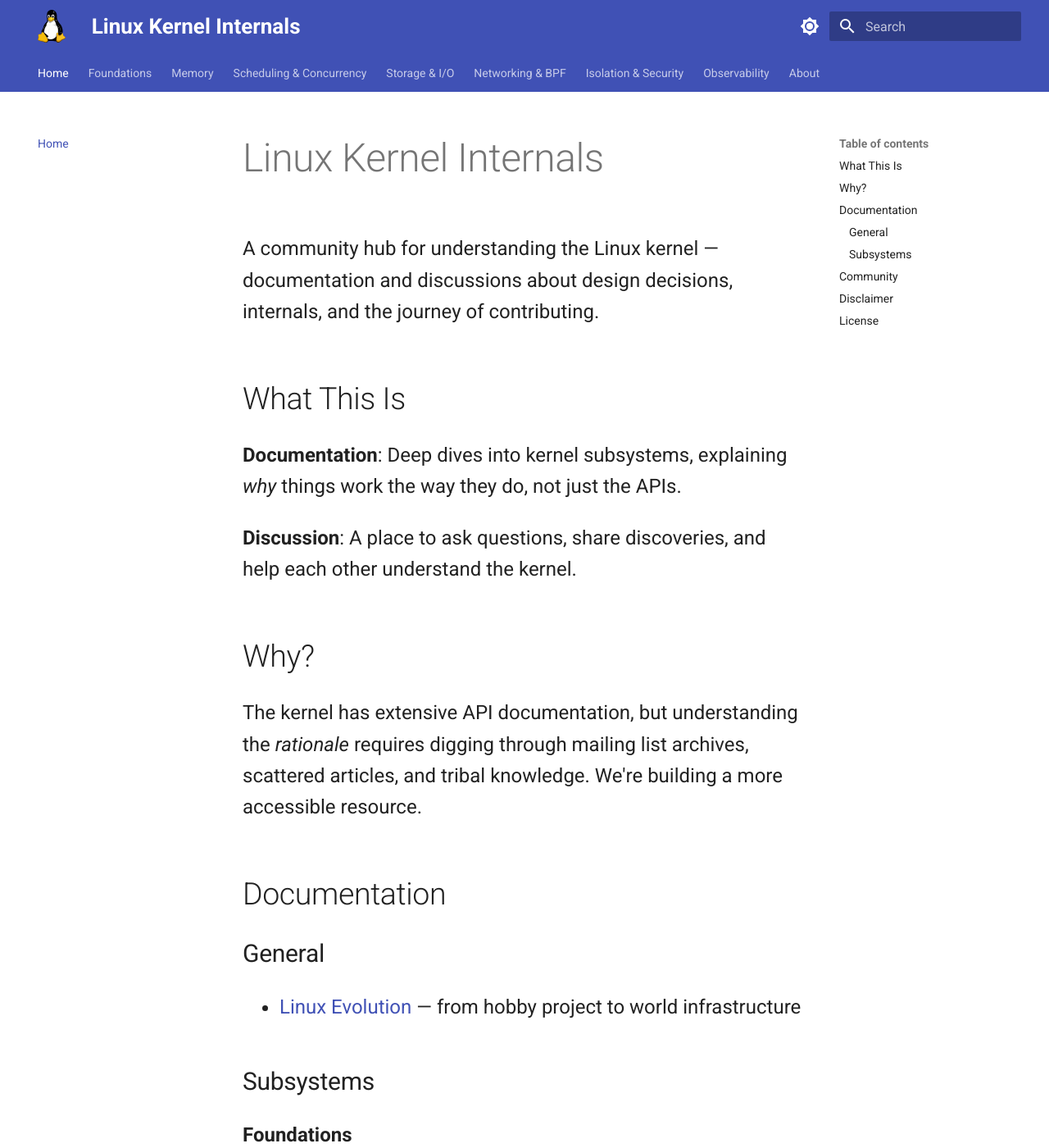
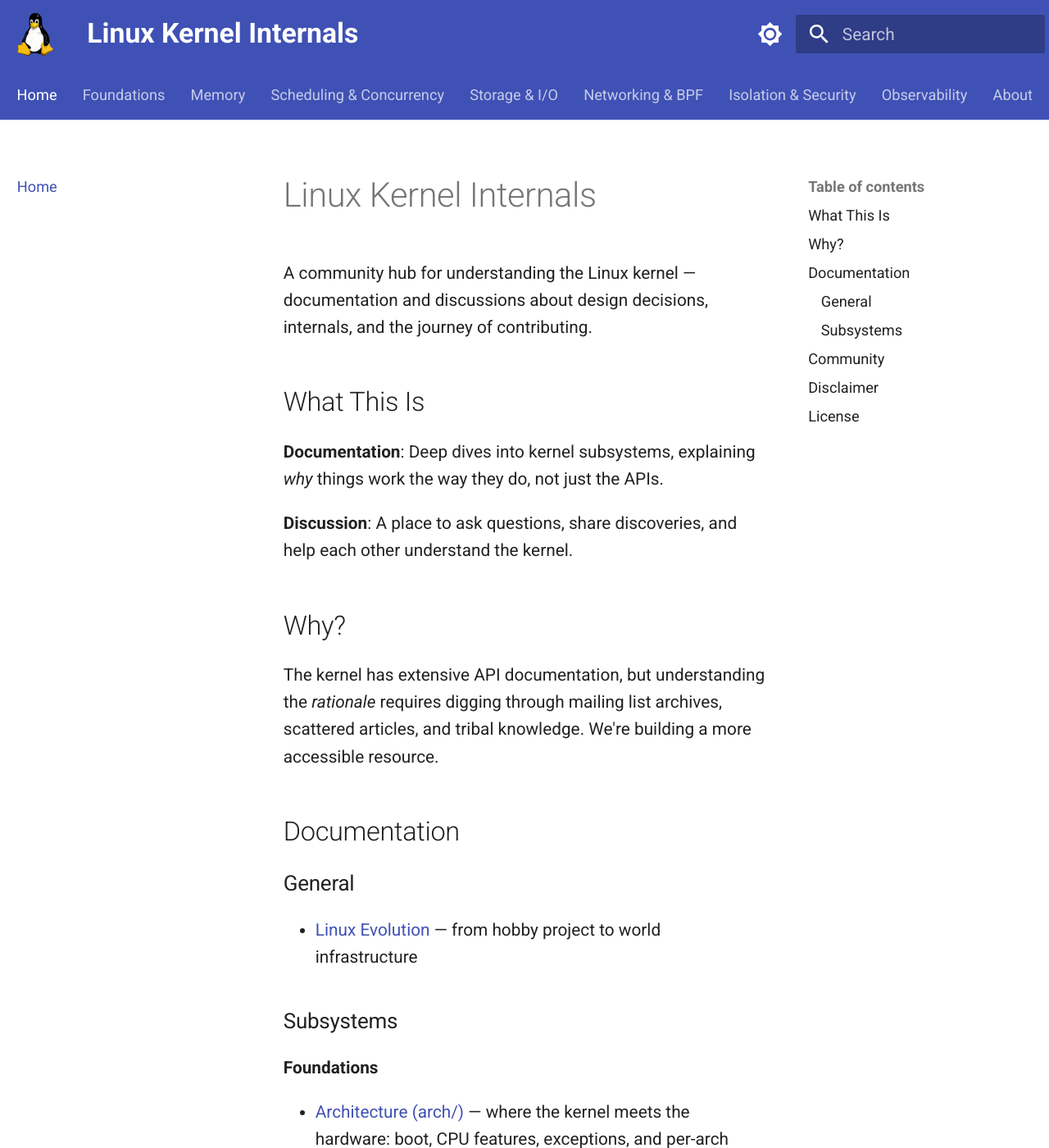
Before and after one commit to laveeshb/linux-kernel-internals, an MkDocs documentation site: the page built from docs/index.md, in a window 1280 px wide and 1400 px high. Shown: the whole window at 82% size. Built offline with MkDocs 1.6.1 and Material for MkDocs 9.7.7, drawn with Linux system fonts in a browser that asks for light colours.

Commit message:
Scale whole UI 1.3x instead of content-only 1.5x
Reading text was readable but too big at 1.5x. Switch to a uniform 1.3x
zoom of the entire interface (content + nav bar + sidebars + TOC) by
bumping the root font-size at each of Material's responsive breakpoints,
rather than scaling only .md-typeset.

```diff
--- a/docs/stylesheets/extra.css
+++ b/docs/stylesheets/extra.css
@@ -22,13 +22,12 @@
 }
 
 /* --- Typography readability -------------------------------------------------
-   Larger reading text. Scale the content area ~1.5x (Material's body is ~16px,
-   so 1.2rem ≈ 24px). Scoped to .md-typeset (the content) so the header tab bar
-   and sidebar chrome are unaffected — the grouped tabs keep their width and
-   don't re-overflow. Headings, code, and tables inherit and scale with it. */
-.md-typeset {
-  font-size: 1.2rem;
-}
+   Scale the whole UI ~1.3x — content, header tabs, sidebars, and TOC alike —
+   by bumping the root font-size at each of Material's responsive breakpoints.
+   Everything Material sizes is in rem, so this zooms the interface uniformly. */
+html { font-size: 162.5%; }                                            /* 125%   x1.3 */
+@media screen and (min-width: 100em) { html { font-size: 178.75%; } }  /* 137.5% x1.3 */
+@media screen and (min-width: 125em) { html { font-size: 195%; } }     /* 150%   x1.3 */
 
 /* Tables: a touch smaller than body, in em so they scale with the base above. */
 .md-typeset table:not([class]) {
```
